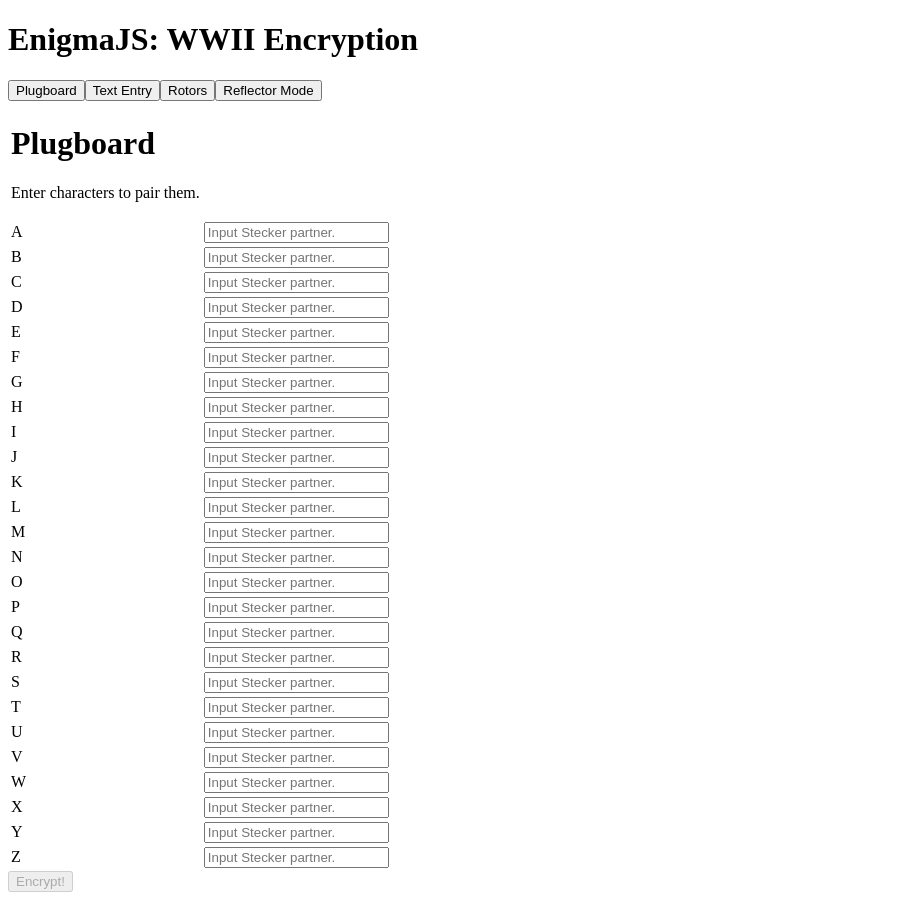
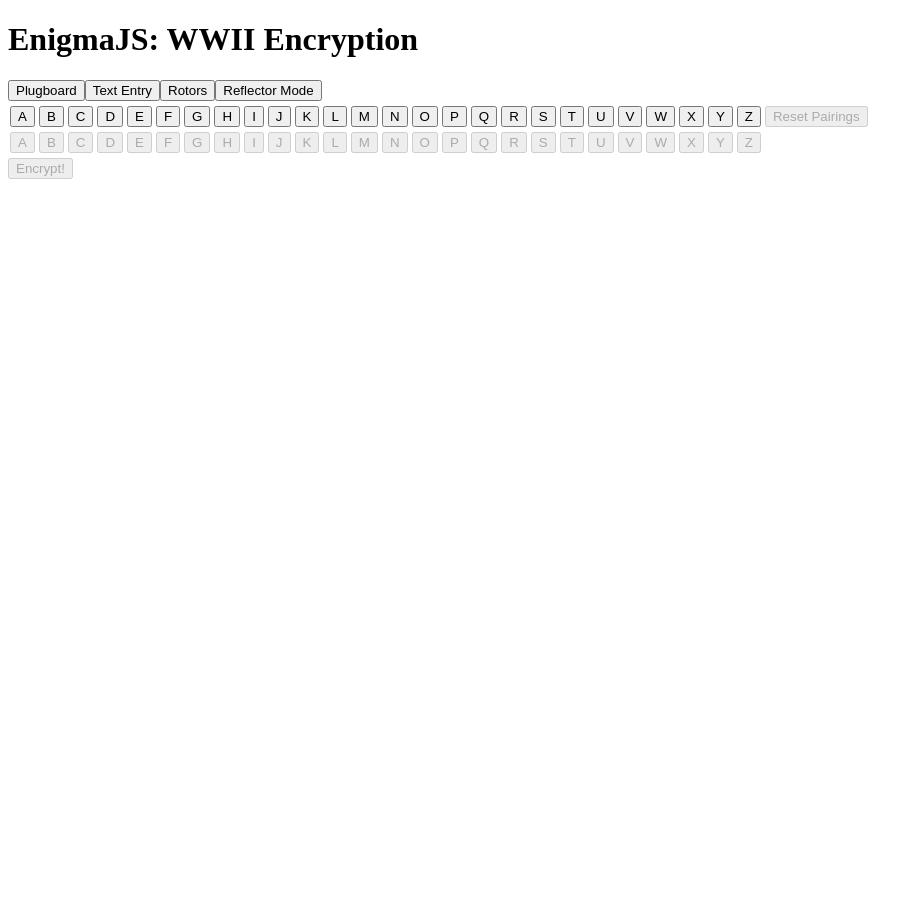
Before and after one commit to GINGANINJA323/enigmajs, a React (Create React App) app: page / in a window 1280 px wide. Both pictures are taken after a click on the button "Plugboard". Shown: the whole page, without its empty margins (0-923 px from the left). After the commit the page ends 800 px from the top, so only its background shows below. Built offline with nearby package versions, Linux system fonts and the light colour scheme.

Commit message:
Refactor plugboard, actually works now

```diff
--- a/src/components/enigma.js
+++ b/src/components/enigma.js
@@ -21,7 +21,6 @@ class Enigma extends React.Component {
     }
 
     this.onChange = this.onChange.bind(this);
-    this.onSteckerPair = this.onSteckerPair.bind(this);
     this.onChangeTab = this.onChangeTab.bind(this);
     this.getEncText = this.getEncText.bind(this);
   }
@@ -41,8 +40,6 @@ class Enigma extends React.Component {
   }
 
   checkData() {
-    console.log('Check data started.');
-
     const pairsValid = Object.values(this.state.steckerPairs).length === 26;
     const rotorsValid = this.state.rotors.length === 3;
     const refValid = this.state.reflector.length === 1;
@@ -54,15 +51,6 @@ class Enigma extends React.Component {
     };
 
     return false;
-  }
-
-  onSteckerPair(letter, partner) {
-    this.setState({
-      steckerPairs: {
-        ...this.state.steckerPairs,
-        [letter]: partner
-      }
-    })
   }
 
   render() {
@@ -92,8 +80,9 @@ class Enigma extends React.Component {
         {
           this.state.visibleComponent === 'plugboard' ?
           <Plugboard
-            onChange={this.onSteckerPair}
-            steckerPairs={this.state.steckerPairs}
+            bindings={this.state.steckerPairs}
+            onChangeBindings={(bindings) => this.setState({ steckerPairs: { ...this.state.steckerPairs, ...bindings }})}
+            resetPairs={() => this.setState({ steckerPairs: {}})}
           /> :
           null
         }
--- a/src/components/plugboard.js
+++ b/src/components/plugboard.js
@@ -1,40 +1,76 @@
 import React from 'react';
 
+const alphabet = ['A', 'B', 'C', 'D', 'E', 'F', 'G', 'H', 'I', 'J', 'K', 'L', 'M', 'N', 'O', 'P', 'Q', 'R', 'S', 'T', 'U', 'V', 'W', 'X', 'Y', 'Z'];
+
+const styles = {
+
+  container: {
+    display: 'flex',
+    flexDirection: 'column'
+  },
+
+  row: {
+    display: 'flex',
+    flexDirection: 'row',
+    margin: '5px 0'
+  },
+
+  button: {
+    margin: '0 2px'
+  }
+}
+
 class Plugboard extends React.Component {
+  constructor(props) {
+    super(props);
+
+    this.state = {
+      selector: null
+    }
+
+    this.setLetter = this.setLetter.bind(this);
+    this.respondLetter = this.respondLetter.bind(this);
+  }
+
+  setLetter(letter) {
+    this.setState({ selector: letter });
+  }
+
+  respondLetter(letter) {
+    if (!this.state.selector) {
+      console.log('No selector');
+      return;
+    }
+
+    this.props.onChangeBindings({
+      ...this.props.bindings,
+      [this.state.selector]: letter
+    });
+
+    this.setState({ selector: null });
+  }
+
   render() {
-    const alphabet = ['A', 'B', 'C', 'D', 'E', 'F', 'G', 'H', 'I', 'J', 'K', 'L', 'M', 'N', 'O', 'P', 'Q', 'R', 'S', 'T', 'U', 'V', 'W', 'X', 'Y', 'Z'];
+    console.log(this.state);
+    return (
+      <div>
+        <div style={styles.row}>
+          {
+            alphabet.map((letter) => (
+              <button disabled={Object.keys(this.props.bindings).includes(letter)} style={styles.button} onClick={() => this.setLetter(letter)}>{letter}</button>
+            ))
+          }
+          <button style={styles.button} disabled={!Object.keys(this.props.bindings).length} onClick={this.props.resetPairs}>Reset Pairings</button>
+        </div>
 
-    return (
-      <>
-        <table>
-          <thead>
-            <tr colSpan={2}>
-              <td>
-                <h1>{'Plugboard'}</h1>
-                  <p>{'Enter characters to pair them.'}</p>
-              </td>
-            </tr>
-          </thead>
-          <tbody>
-            {
-              alphabet.map(l =>
-                  <tr key={l}>
-                    <td>{l}</td>
-                    <td>
-                      <input
-                        value={this.props.steckerPairs[l]}
-                        placeholder={'Input Stecker partner.'}
-                        onChange={(e) => this.props.onChange(l, e.target.value)}
-                        maxLength={1}
-                        type={'text'}
-                      />
-                    </td>
-                  </tr>
-                )
-            }
-          </tbody>
-        </table>
-      </>
+        <div style={styles.row}>
+          {
+            alphabet.map((letter) => (
+              <button disabled={!this.state.selector || Object.values(this.props.bindings).includes(letter)} style={styles.button} onClick={() => this.respondLetter(letter)}>{letter}</button>
+            ))
+          }
+        </div>
+      </div>
     );
   }
 }
```
Also changed, not shown: 1 other file (tests, documents, lock files or other folders).
